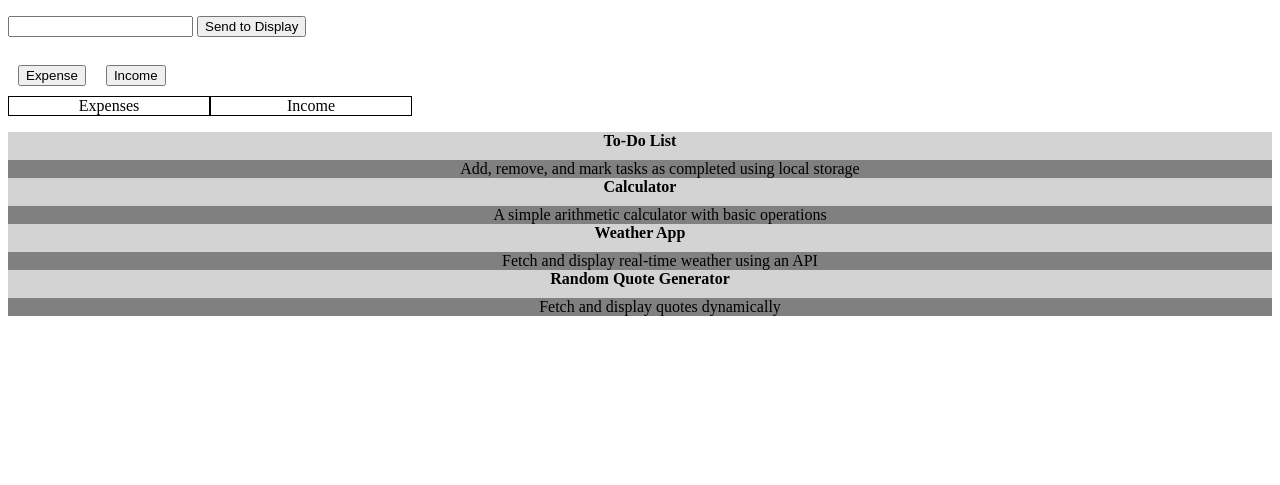
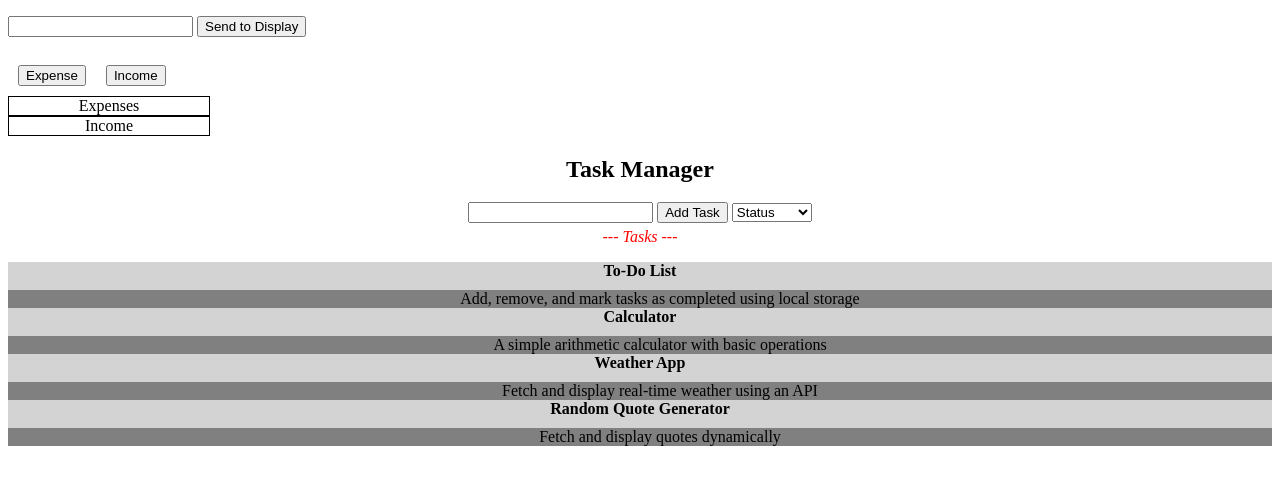
Before and after one commit to Optional-Josh/Website-Playground, a plain HTML site: page index.html in a window 1280 px wide. Shown: the part 105-590 px from the top of the page. Drawn offline with Linux system fonts and the light colour scheme.

Commit message:
task manager progress

```diff
--- a/index.html
+++ b/index.html
@@ -19,9 +19,21 @@
       <button id="incomeBtn">Income</button>
     </div>
 
-    <div class="container">
+    <div class="budgetContainer">
       <div class="expenses items">Expenses</div>
       <div class="income items">Income</div>
+    </div>
+
+    <div class="taskContainer">
+        <h2>Task Manager</h2>
+        <input type="text">
+        <button>Add Task</button>
+        <select>
+          <option value="" selected hidden disabled>Status</option>
+          <option value="pending">Pending</option>
+          <option value="pending">Complete</option>
+        </select>
+        <div class="tasks">--- Tasks ---</div>
     </div>
 
     <dl>
--- a/script.js
+++ b/script.js
@@ -32,3 +32,5 @@ function addIncome() {
   newDiv.appendChild(newContent);
   incomeDiv.appendChild(newDiv);
 }
+
+// Task Manager
--- a/styles.css
+++ b/styles.css
@@ -22,13 +22,24 @@
   border: 1px solid black;
 }
 
-dl{
+dl {
   background-color: grey;
   color: black;
   text-align: center;
 }
-dl dt{
+dl dt {
   font-weight: bolder;
   background-color: lightgrey;
   padding-bottom: 10px;
 }
+
+/* Task Manager */
+
+.taskContainer {
+  text-align: center;
+}
+.tasks {
+  padding-top: 5px;
+  color: red;
+  font-style: italic;
+}
```
